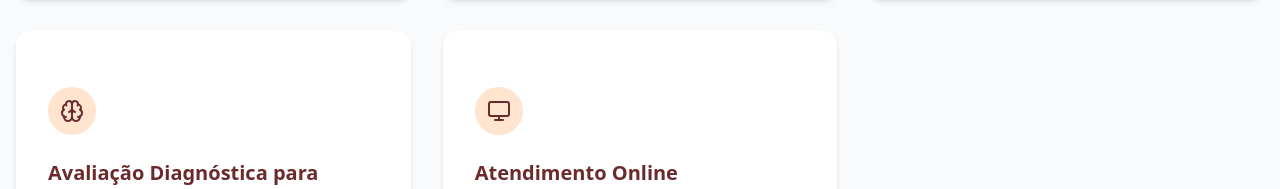
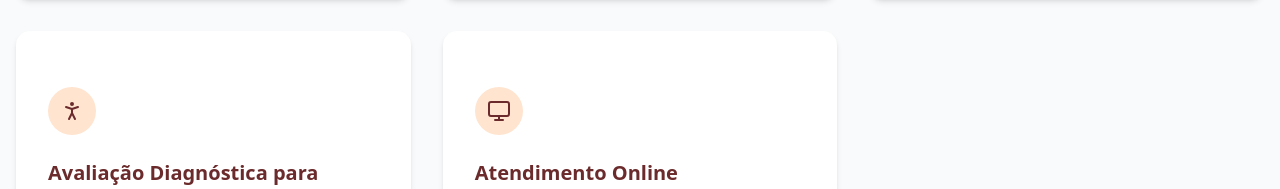
Before and after one commit to SindiprosanABC/psychiatric-care, a Next.js app: page / in a window 1280 px wide. Shown: the part 2160-2349 px from the top of the page. Built offline with nearby package versions, Linux system fonts and the light colour scheme.

Commit message:
feat: edit icons again

```diff
--- a/components/sections/services.tsx
+++ b/components/sections/services.tsx
@@ -1,5 +1,5 @@
 import { Card, CardContent } from "../card";
-import { Users, Baby, UserCheck, Brain, Monitor } from "lucide-react";
+import { Users, Baby, UserCheck, Monitor, PersonStanding } from "lucide-react";
 
 export const Services = () => {
   return (
@@ -77,7 +77,7 @@ export const Services = () => {
           <Card className="border-none shadow-md transition-shadow duration-300 hover:shadow-xl">
             <CardContent className="p-8">
               <div className="mb-6 flex h-12 w-12 items-center justify-center rounded-full bg-[#ffe4cf]">
-                <Brain className="h-6 w-6 text-[#6b2b2c]" />
+                <PersonStanding className="h-6 w-6 text-[#6b2b2c]" />
               </div>
               <h3 className="mb-3 text-xl font-bold text-[#6b2b2c]">
                 Avaliação Diagnóstica para suspeita de Transtorno do Espectro do
```
